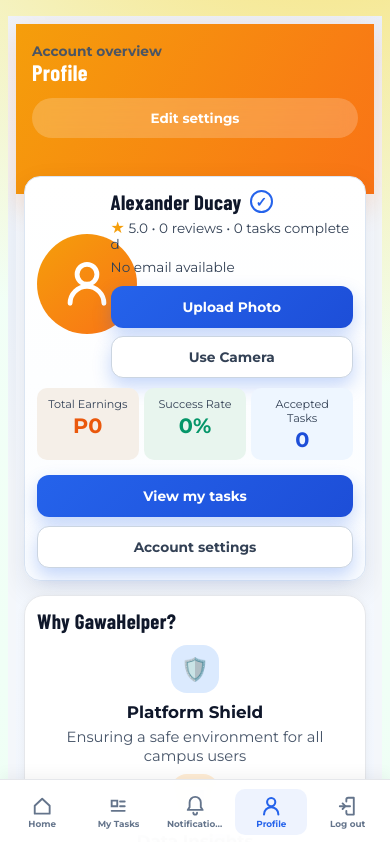
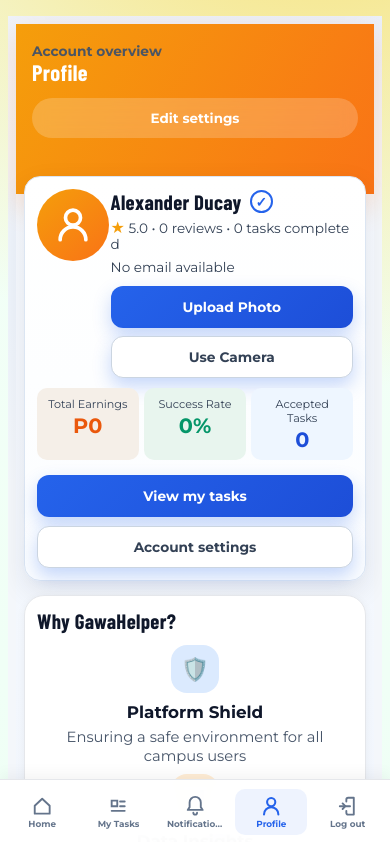
Before and after one commit to alexandercode-web/gawah, a React (Vite) app: page /profile in a window 390 px wide. Shown: the top 842 px of the page. Built offline with nearby package versions, Linux system fonts and the light colour scheme; no server answers; sample sign-in values are in the browser's storage.

Commit message:
Fix profile avatar overflow on mobile

```diff
--- a/src/responsive.css
+++ b/src/responsive.css
@@ -617,17 +617,18 @@ img {
   .profile-top-row {
     grid-template-columns: 72px 1fr !important;
     gap: 0.6rem !important;
+    align-items: flex-start !important;
   }
 
-  .profile-avatar-area {
+  .profile-avatar,
+  .profile-avatar-wrap {
     width: 72px !important;
     height: 72px !important;
   }
 
-  .profile-avatar-area img,
-  .profile-avatar-placeholder {
-    width: 72px !important;
-    height: 72px !important;
+  .profile-avatar svg {
+    width: 44px !important;
+    height: 44px !important;
   }
 
   .profile-main-info h2 {
```
